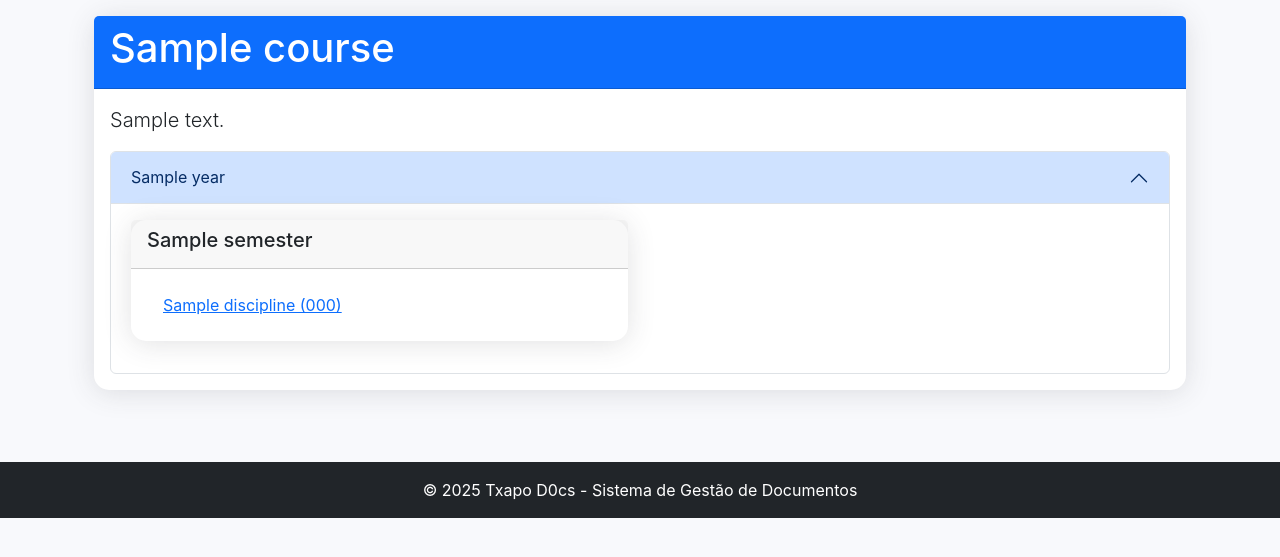
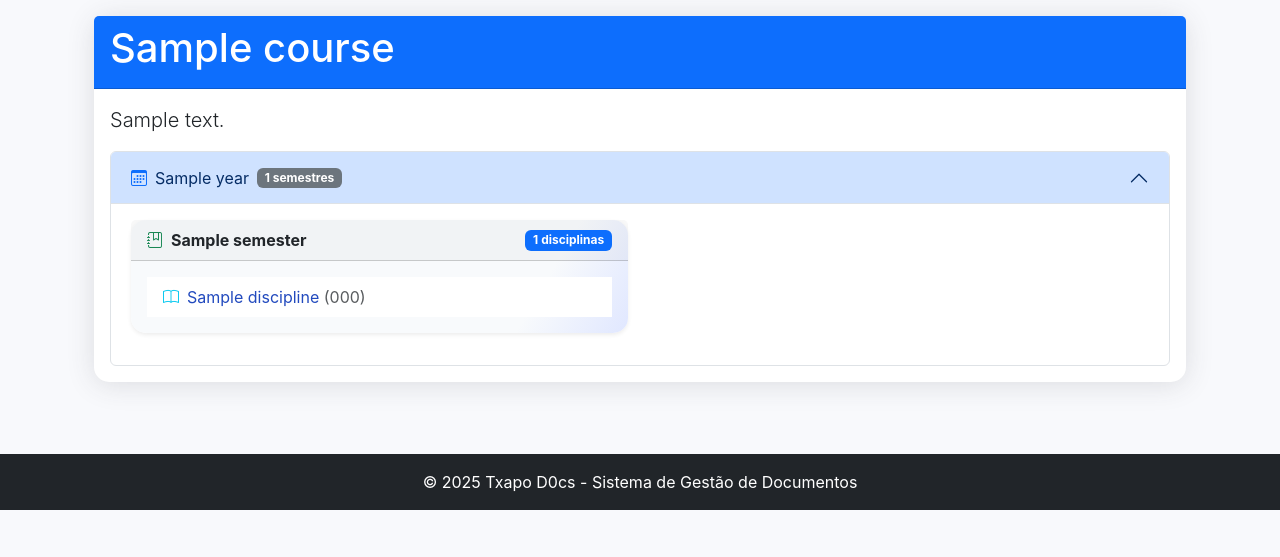
Before and after one commit to jordao1975/servidor-st, a Python web app: template templates/course_view.html in a window 1280 px wide. Shown: the part 104-661 px from the top of the page. Run offline with Jinja, Linux system fonts and the light colour scheme; the template is opened without the code that fills it: most values are stand-ins (such as "Sample title", 1, 10 or a date in 2020).

Commit message:
course_view.html

```diff
--- a/templates/course_view.html
+++ b/templates/course_view.html
@@ -20,28 +20,32 @@
                 {% for year in structure %}
                 <div class="accordion-item">
                     <h2 class="accordion-header" id="heading{{ year.id }}">
-                        <button class="accordion-button" type="button" data-bs-toggle="collapse"
-                                data-bs-target="#collapse{{ year.id }}" aria-expanded="true"
+                        <button class="accordion-button {% if not loop.first %}collapsed{% endif %}" type="button" data-bs-toggle="collapse"
+                                data-bs-target="#collapse{{ year.id }}" aria-expanded="{{ 'true' if loop.first else 'false' }}"
                                 aria-controls="collapse{{ year.id }}">
+                            <i class="bi bi-calendar3 me-2 text-primary"></i>
                             {{ year.name }}
+                            <span class="badge bg-secondary ms-2">{{ year.semesters|length }} semestres</span>
                         </button>
                     </h2>
-                    <div id="collapse{{ year.id }}" class="accordion-collapse collapse show"
+                    <div id="collapse{{ year.id }}" class="accordion-collapse collapse {% if loop.first %}show{% endif %}"
                          aria-labelledby="heading{{ year.id }}" data-bs-parent="#yearsAccordion">
                         <div class="accordion-body">
                             <div class="row">
                                 {% for semester in year.semesters %}
                                 <div class="col-md-6 mb-3">
-                                    <div class="card">
-                                        <div class="card-header">
-                                            <h5>{{ semester.name }}</h5>
+                                    <div class="card shadow-sm border-0 semester-card" style="background: linear-gradient(120deg, #f8fafc 80%, #e0e7ff 100%);">
+                                        <div class="card-header d-flex align-items-center justify-content-between">
+                                            <span><i class="bi bi-journal-bookmark me-2 text-success"></i><strong>{{ semester.name }}</strong></span>
+                                            <span class="badge bg-primary">{{ semester.disciplines|length }} disciplinas</span>
                                         </div>
                                         <div class="card-body">
                                             <ul class="list-group list-group-flush">
                                                 {% for discipline in semester.disciplines %}
-                                                <li class="list-group-item">
-                                                    <a href="{{ url_for('discipline_view', discipline_id=discipline.id) }}">
-                                                        {{ discipline.name }} ({{ discipline.code }})
+                                                <li class="list-group-item d-flex align-items-center discipline-item">
+                                                    <i class="bi bi-book me-2 text-info"></i>
+                                                    <a href="{{ url_for('discipline_view', discipline_id=discipline.id) }}" class="flex-grow-1 text-decoration-none discipline-link">
+                                                        {{ discipline.name }} <span class="text-muted">({{ discipline.code }})</span>
                                                     </a>
                                                 </li>
                                                 {% endfor %}
@@ -56,6 +60,33 @@
                 </div>
                 {% endfor %}
             </div>
+            <style>
+            .semester-card {
+                transition: box-shadow 0.2s, transform 0.2s;
+            }
+            .semester-card:hover {
+                box-shadow: 0 0.5rem 1rem rgba(13,110,253,0.10);
+                transform: translateY(-2px) scale(1.02);
+            }
+            .discipline-link {
+                color: #224abe;
+                transition: color 0.2s, text-shadow 0.2s;
+            }
+            .discipline-link:hover {
+                color: #0d6efd;
+                text-shadow: 0 1px 2px #b6c6f7;
+            }
+            .discipline-item {
+                transition: background 0.2s;
+            }
+            .discipline-item:hover {
+                background: #f0f4ff;
+            }
+            .accordion-button:focus {
+                outline: 2px solid #ffbf47;
+                outline-offset: 2px;
+            }
+            </style>
         </div>
     </div>
 </div>
```
